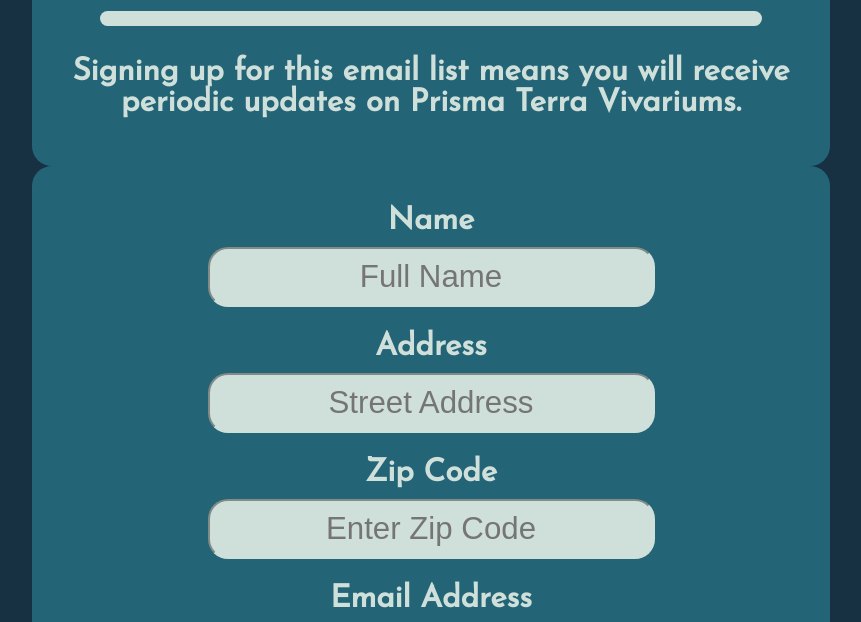
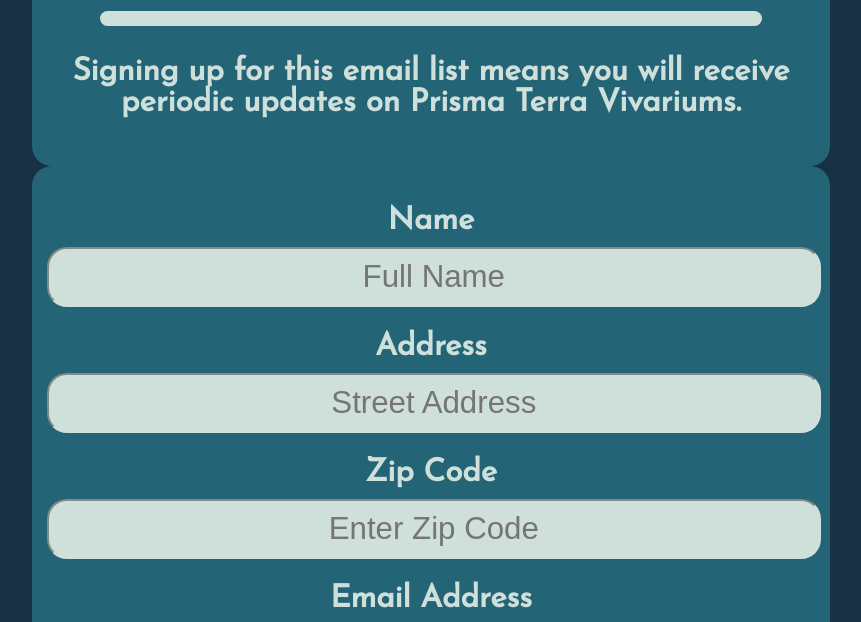
Before and after one commit to swiftzircon/ITMD-362-Project1, a plain HTML site: page Index.html in a window 1280 px wide. Shown: the part 130-752 px from the top of the page, without its empty margins (209-1070 px from the left). Drawn offline with Linux system fonts and the light colour scheme.

Commit message:
Improved input field width
All text input fields have their sizes increased on smaller devices. Size on devices with screens greater than 1050 stays relatively the same.

```diff
--- a/css/primary.css
+++ b/css/primary.css
@@ -37,6 +37,9 @@
   padding: 10px 20px;
   margin-top: 10px;
 }
+input[type=text],input[type=email] {
+  width: 85%;
+}
 input[type=submit]{
   border-color: #7cad3e;
   color: #173042;
@@ -56,6 +59,9 @@
     margin-left: auto;
 	margin-right: auto;
   }
+  input[type=text],input[type=email] {
+    width: 45%;
+  }
   div {
     width: 60%;
     background-color: #236477;
@@ -67,4 +73,7 @@
   body,p,hr,div,label,input {
     font-size: 125%;
   }
+  input[type=text],input[type=email] {
+    width: 95%;
+  }
 }
```
